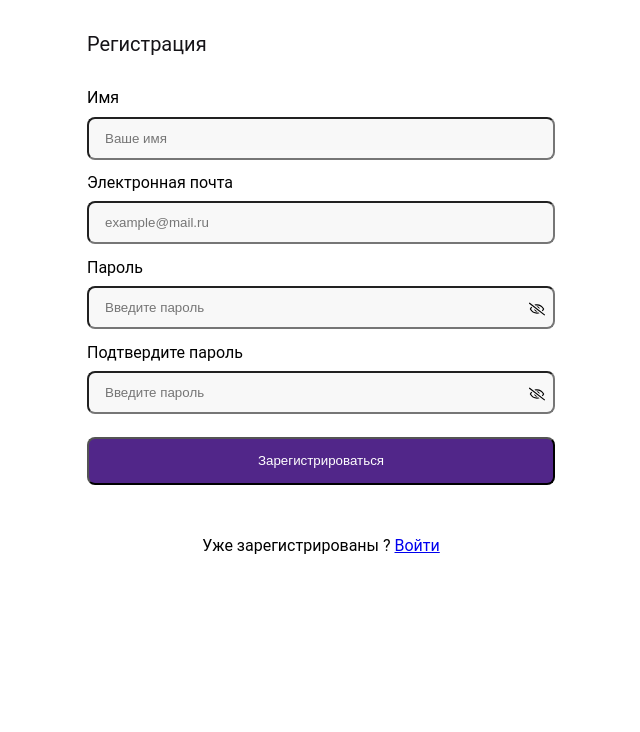
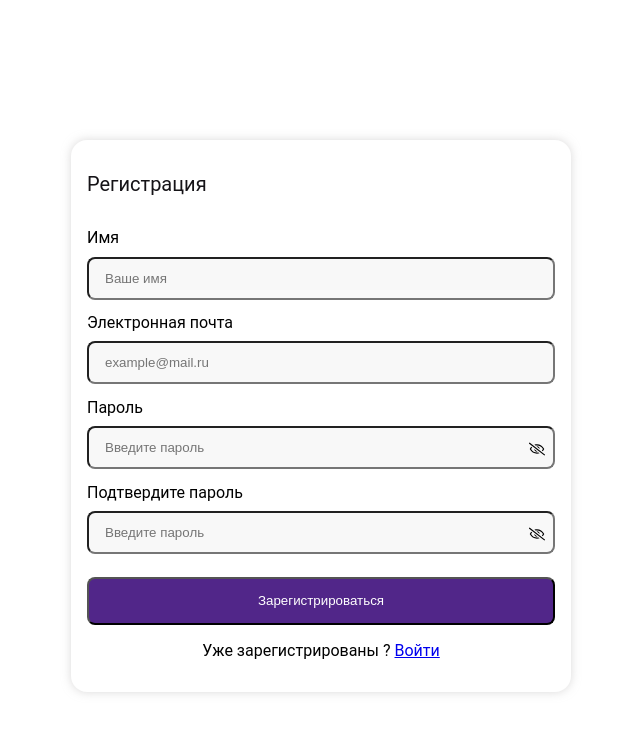
Before and after one commit to odil662/Antipov-test, a React (Create React App) app: page /register in a window 1280 px wide. Shown: the top 732 px of the page, without its empty margins (319-959 px from the left). Built offline with nearby package versions, Linux system fonts and the light colour scheme.

Commit message:
удалил пару стилевых модулей вынес код в index, добавил тени на карточку form

```diff
--- a/src/Pages/LoginPage.css
+++ /dev/null
@@ -1,61 +0,0 @@
-.entrance form {
-  width: 468px;
-  height: auto;
-  gap: 16px;
-  opacity: 0px;
-  display: flex;
-  flex-direction: column;
-  align-content: space-between;
-}
-
-.entrance > form h2 {
-  width: 468px;
-  height: 23px;
-  font-family: Roboto;
-  font-size: 20px;
-  font-weight: 400;
-  line-height: 23.44px;
-  text-align: left;
-  color: rgba(21, 19, 23, 1);
-}
-
-.entrance > form label {
-  width: 468px;
-  height: 22px;
-  margin-bottom: 10%;
-  gap: 8px;
-  border: 0px 1px 1px 0px;
-}
-
-.entrance .password {
-  position: relative;
-}
-
-.input {
-  width: 94%;
-  margin-top: 2%;
-  padding: 12px 8px 12px 16px;
-  gap: 8px;
-  border-radius: 8px;
-  background: rgba(248, 248, 248, 1);
-}
-
-.entrance .password-control {
-  position: absolute;
-  top: 4px;
-  right: 6px;
-  display: inline-block;
-  width: 20px;
-  height: 20px;
-}
-
-.entrance .input-submit {
-  width: 468px;
-  height: 48px;
-  margin-top: 2%;
-  padding: 8px 12px 8px 12px;
-  gap: 10px;
-  border-radius: 8px;
-  background: rgba(81, 38, 137, 1);
-  color: white;
-}
--- a/src/Pages/LoginPage.tsx
+++ b/src/Pages/LoginPage.tsx
@@ -1,6 +1,5 @@
 import React, { useState } from "react";
 import { Link } from "react-router-dom";
-import "./LoginPage.css";
 import Input from "../Components/Input";
 import { validateEmail, validateEmptyField } from "../helpers/validations";
 
@@ -19,7 +18,8 @@ const LoginPage: React.FC = () => {
 
   console.log(emailValidationError, passwordValidationError);
   return (
-    <div className="entrance">
+    <div className="container">
+      <div className="card">
         <form id="form" onSubmit={(e) => handleRegistration(e)}>
           <h2>Войти</h2>
           <Input
@@ -40,6 +40,7 @@ const LoginPage: React.FC = () => {
           Ещё не зарегистрированы ? <Link to="/register">Регистрация</Link>
         </p>
       </div>
+    </div>
   );
 };
 
--- a/src/Pages/RegisterPage.css
+++ /dev/null
@@ -1,61 +0,0 @@
-.registration > form {
-  width: 468px;
-  height: 480px;
-  gap: 16px;
-  opacity: 0px;
-  display: flex;
-  flex-direction: column;
-  align-content: space-between;
-}
-
-.registration > form h2 {
-  width: 468px;
-  height: 23px;
-  font-family: Roboto;
-  font-size: 20px;
-  font-weight: 400;
-  line-height: 23.44px;
-  text-align: left;
-  color: rgba(21, 19, 23, 1);
-}
-
-.registration > form label {
-  width: 468px;
-  height: 22px;
-  margin-bottom: 10%;
-  gap: 8px;
-  border: 0px 1px 1px 0px;
-}
-
-.registration .password {
-  position: relative;
-}
-
-.input {
-  width: 94%;
-  margin-top: 2%;
-  padding: 12px 8px 12px 16px;
-  gap: 8px;
-  border-radius: 8px;
-  background: rgba(248, 248, 248, 1);
-}
-
-.registration .password-control {
-  position: absolute;
-  top: 4px;
-  right: 6px;
-  display: inline-block;
-  width: 20px;
-  height: 20px;
-}
-
-.registration .input-submit {
-  width: 468px;
-  height: 48px;
-  margin-top: 2%;
-  padding: 8px 12px 8px 12px;
-  gap: 8px;
-  border-radius: 8px;
-  background: rgba(81, 38, 137, 1);
-  color: white;
-}
--- a/src/Pages/RegisterPage.tsx
+++ b/src/Pages/RegisterPage.tsx
@@ -1,6 +1,5 @@
 import { FC, useState } from "react";
 import { Link } from "react-router-dom";
-import "./RegisterPage.css";
 import Input from "../Components/Input";
 
 const RegisterPage: FC = () => {
@@ -19,10 +18,16 @@ const RegisterPage: FC = () => {
   };
 
   return (
-    <div className="registration">
+    <div className="container">
+      <div className="card">
         <form id="form" onSubmit={(e) => handleRegistration(e)}>
           <h2>Регистрация</h2>
-        <Input type="text" label="Имя" placeholder="Ваше имя" required={true} />
+          <Input
+            type="text"
+            label="Имя"
+            placeholder="Ваше имя"
+            required={true}
+          />
           <Input
             type="email"
             label="Электронная почта"
@@ -51,6 +56,7 @@ const RegisterPage: FC = () => {
           Уже зарегистрированы ? <Link to="/login">Войти</Link>
         </p>
       </div>
+    </div>
   );
 };
 
--- a/src/styles/index.css
+++ b/src/styles/index.css
@@ -1,5 +1,7 @@
-.app {
-  min-height: 100vh;
+html,
+body,
+#root {
+  height: 100%;
 }
 
 :root {
@@ -19,13 +21,83 @@ body {
   border: 1px solid var(--error-color);
 }
 
-#root > div {
+.container {
+  height: 100%;
   padding: 16px;
-  gap: 24px;
   border-radius: 16px;
   background: rgba(255, 255, 255, 1);
   display: flex;
-  flex-direction: column;
   align-items: center;
   justify-content: center;
 }
+
+.card {
+  padding: 16px;
+  display: flex;
+  flex-direction: column;
+  align-items: center;
+  border-radius: 16px;
+  box-shadow: 0px 0px 10px 0px rgba(182, 179, 179, 0.5);
+}
+
+form {
+  width: 468px;
+  height: auto;
+  gap: 16px;
+  opacity: 0px;
+  display: flex;
+  flex-direction: column;
+  align-content: space-between;
+}
+
+h2 {
+  width: 468px;
+  height: 23px;
+  font-family: Roboto;
+  font-size: 20px;
+  font-weight: 400;
+  line-height: 23.44px;
+  text-align: left;
+  color: rgba(21, 19, 23, 1);
+}
+
+label {
+  width: 468px;
+  height: 22px;
+  margin-bottom: 10%;
+  gap: 8px;
+  border: 0px 1px 1px 0px;
+}
+
+.password {
+  position: relative;
+}
+
+.input {
+  width: 94%;
+  margin-top: 2%;
+  padding: 12px 8px 12px 16px;
+  gap: 8px;
+  border-radius: 8px;
+  background: rgba(248, 248, 248, 1);
+}
+
+.password-control {
+  position: absolute;
+  top: 4px;
+  right: 6px;
+  display: inline-block;
+  width: 20px;
+  height: 20px;
+}
+
+.input-submit {
+  width: 468px;
+  height: 48px;
+  margin-top: 2%;
+  padding: 8px 12px 8px 12px;
+  gap: 8px;
+  border-radius: 8px;
+  background: rgba(81, 38, 137, 1);
+  color: white;
+}
```
Lines whose indentation alone changed are shown as unchanged.
